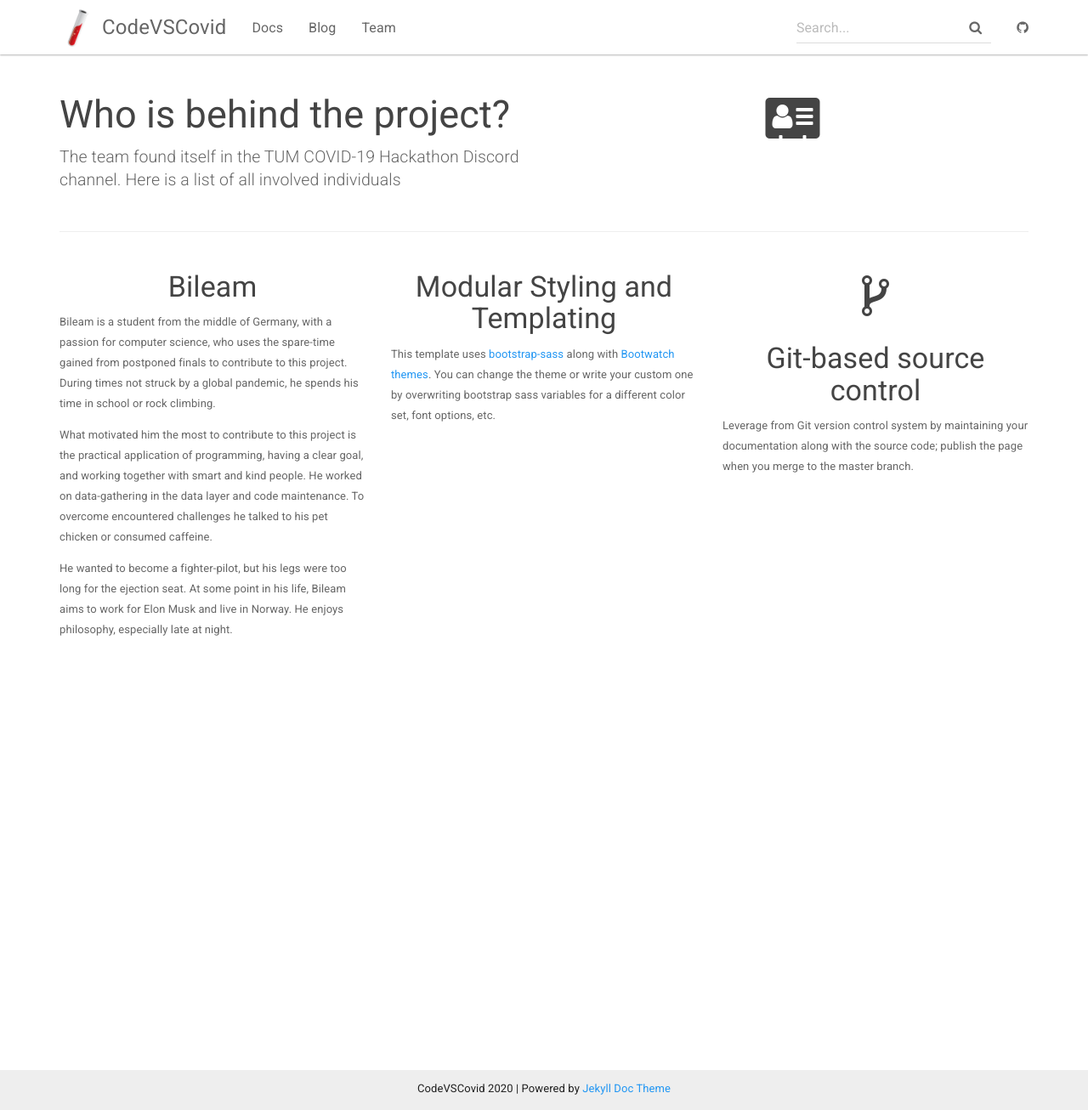
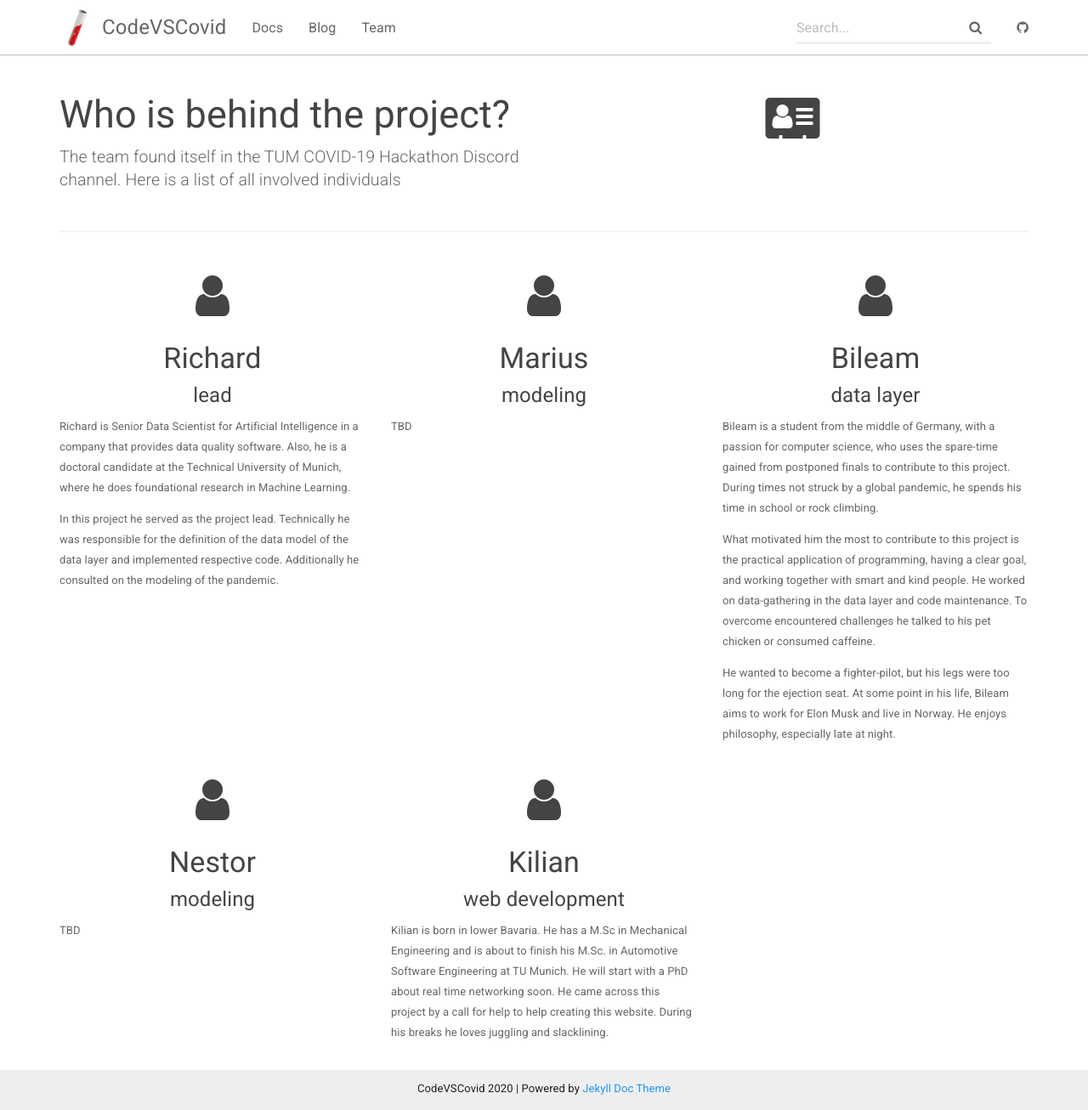
Before and after one commit to coronaspread/coronaspread.github.io, a Jekyll site: the page built from team.md, in a window 1280 px wide and 1306 px high. Shown: the whole window at 85% size. Built offline with Jekyll 4.4.1, drawn with Linux system fonts in a browser that asks for light colours.

Commit message:
Add texts to team site

```diff
--- a/team.md
+++ b/team.md
@@ -17,8 +17,33 @@ layout: default
     </div>
     <hr>
     <div class="row">
+    <div class="col-sm-4">
+            <h1 class="text-center"><i class="fa fa-user" aria-hidden="true"></i></h1>
+            <h3 class="text-center">Richard</h3>
+            <h4 class="text-center">lead</h4>
+            <p>
+                Richard is Senior Data Scientist for Artificial Intelligence in a company that provides data quality software.
+                Also, he is a doctoral candidate at the Technical University of Munich, where he does foundational research in Machine Learning.
+            </p>
+            <p>
+                In this project he served as the project lead.
+                Technically he was responsible for the definition of the data model of the data layer and implemented respective code.
+                Additionally he consulted on the modeling of the pandemic.
+            </p>
+        </div>
+
         <div class="col-sm-4">
+        <h1 class="text-center"><i class="fa fa-user" aria-hidden="true"></i></h1>
+        <h3 class="text-center">Marius</h3>
+        <h4 class="text-center">modeling</h4>
+        <p>TBD</p>
+        </div>
+
+        <div class="col-sm-4">
+            <h1 class="text-center"><i class="fa fa-user" aria-hidden="true"></i></h1>
             <h3 class="text-center">Bileam</h3>
+            <h4 class="text-center">data layer</h4>
+
                 <p>
                     Bileam is a student from the middle of Germany, with a passion for computer science,
                     who uses the spare-time gained from postponed finals to contribute to this project.
@@ -38,17 +63,26 @@ layout: default
                      He enjoys philosophy, especially late at night.
                  </p>
         </div>
+
         <div class="col-sm-4">
+            <h1 class="text-center"><i class="fa fa-user" aria-hidden="true"></i></h1>
+            <h3 class="text-center">Nestor</h3>
+            <h4 class="text-center">modeling</h4>
+            <p>TBD</p>
+        </div>
 
-            <h3 class="text-center">Modular Styling and Templating</h3>
-            <p>This template uses <a href="https://github.com/twbs/bootstrap-sass">bootstrap-sass</a> along with <a href="https://bootswatch.com/">Bootwatch themes</a>.
-            You can change the theme or write your custom one by overwriting bootstrap sass variables for a different color set, font options, etc.</p>
-        </div>
         <div class="col-sm-4">
-            <h1 class="text-center"><i class="fa fa-code-fork" aria-hidden="true"></i></h1>
-            <h3 class="text-center">Git-based source control</h3>
-            <p>Leverage from Git version control system by
-              maintaining your documentation along with the source code; publish the page when you merge to the master branch.</p>
+            <h1 class="text-center"><i class="fa fa-user" aria-hidden="true"></i></h1>
+            <h3 class="text-center">Kilian</h3>
+            <h4 class="text-center">web development</h4>
+            <p>
+            Kilian is born in lower Bavaria.
+            He has a M.Sc in Mechanical Engineering and is about to finish his M.Sc. in Automotive Software Engineering at TU Munich.
+            He will start with a PhD about real time networking soon.
+            He came across this project by a call for help to help creating this website.
+
+            During his breaks he loves juggling and slacklining.
+            </p>
         </div>
     </div>
 </div>
```
Also changed, not shown: team_text.md (deleted, +0 -39 lines).
